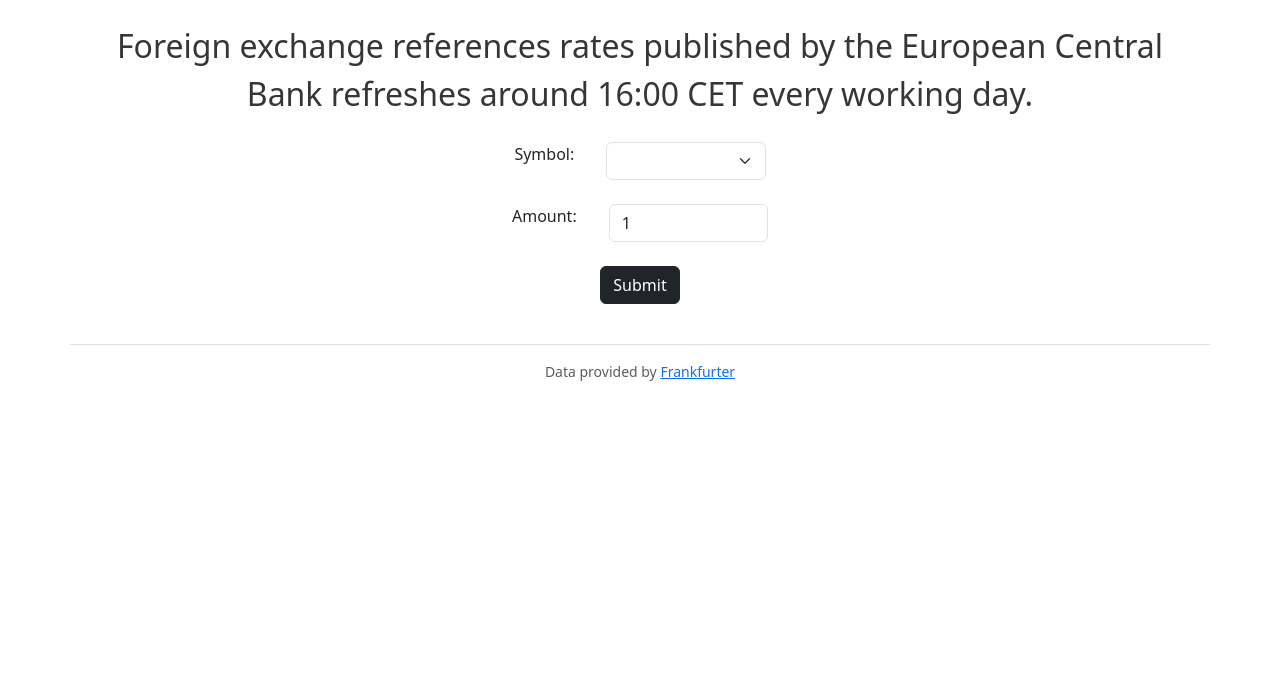
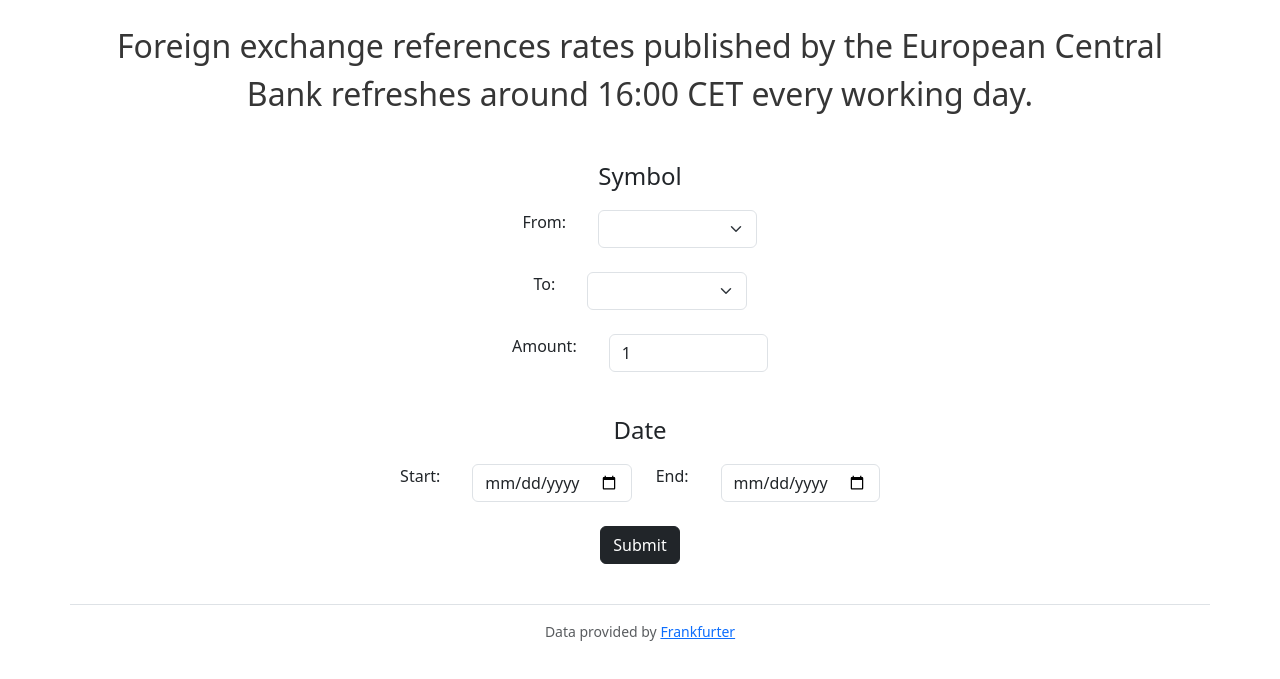
Before and after one commit to Awus66/tarea-clase-12, a website: page exchange/index.html in a window 1280 px wide. Shown: the part 75-754 px from the top of the page. Drawn offline with nearby package versions, Linux system fonts and the light colour scheme; no server answers.

Commit message:
Añade opcion de fechas y comparacion de divisas

```diff
--- a/exchange/index.html
+++ b/exchange/index.html
@@ -36,12 +36,29 @@
 	<div class="container pb-3 mb-3 border-bottom">
 		<form>
 			<div class="row justify-content-center m-2">
+				<div class="col-lg-auto mt-3">
+					<p class="form-label fs-4">Symbol</p>
+				</div>
+			</div>
+
+			<div class="row justify-content-center m-2">
 				<div class="col-lg-auto mb-3">
-					<label class="form-label me-2" for="symbol">Symbol:</label>
+					<label class="form-label me-2" for="from">From:</label>
 				</div>
 				<div class="col-lg-2 mb-3">
-					<select class="form-select" id="symbol" required>
+					<select class="form-select" id="from" required>
 
+					</select>
+				</div>
+			</div>
+
+			<div class="row justify-content-center m-2">
+				<div class="col-lg-auto mb-3">
+					<label class="form-label me-2" for="to">To:</label>
+				</div>
+				<div class="col-lg-2 mb-3">
+					<select class="form-select" id="to">
+						<option value=""></option>
 					</select>
 				</div>
 			</div>
@@ -52,6 +69,26 @@
 				</div>
 				<div class="col-lg-2 mb-3">
 					<input class="form-control" id="amount" placeholder="Amount" type="text" value="1" required>
+				</div>
+			</div>
+
+			<div class="row justify-content-center m-2">
+				<div class="col-lg-auto mt-3">
+					<p class="form-label fs-4">Date</p>
+				</div>
+			</div>
+			<div class="row justify-content-center m-2">
+				<div class="col-lg-auto mb-3">
+					<label class="form-label me-2" for="start-date">Start:</label>
+				</div>
+				<div class="col-lg-2 mb-3">
+					<input class="form-control" id="start-date" type="date" min="1994-01-04" max="">
+				</div>
+				<div class="col-lg-auto mb-3">
+					<label class="form-label me-2" for="end-date">End:</label>
+				</div>
+				<div class="col-lg-2 mb-3">
+					<input class="form-control" id="end-date" type="date" min="1994-01-04" max="">
 				</div>
 			</div>
 
```
